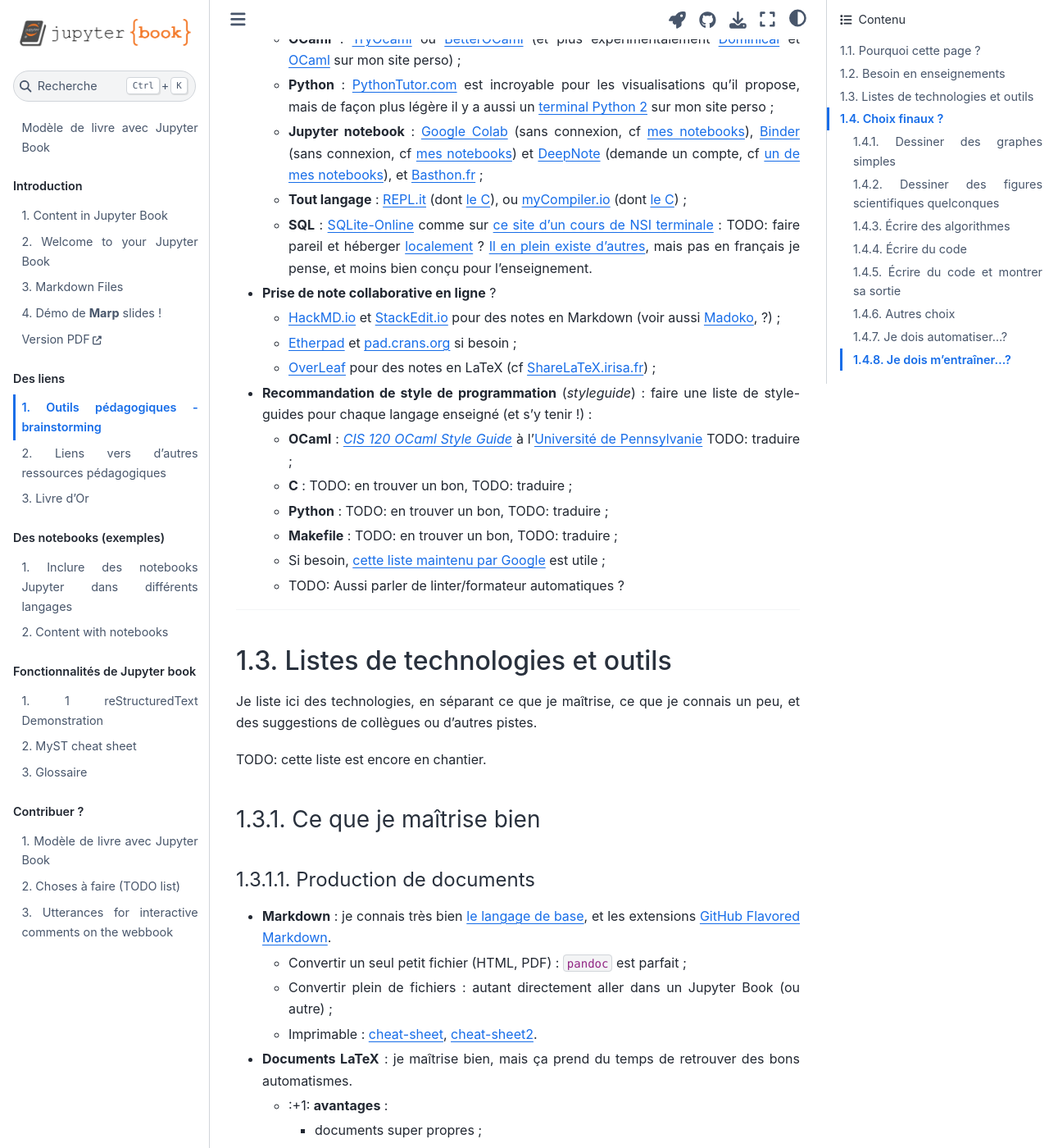
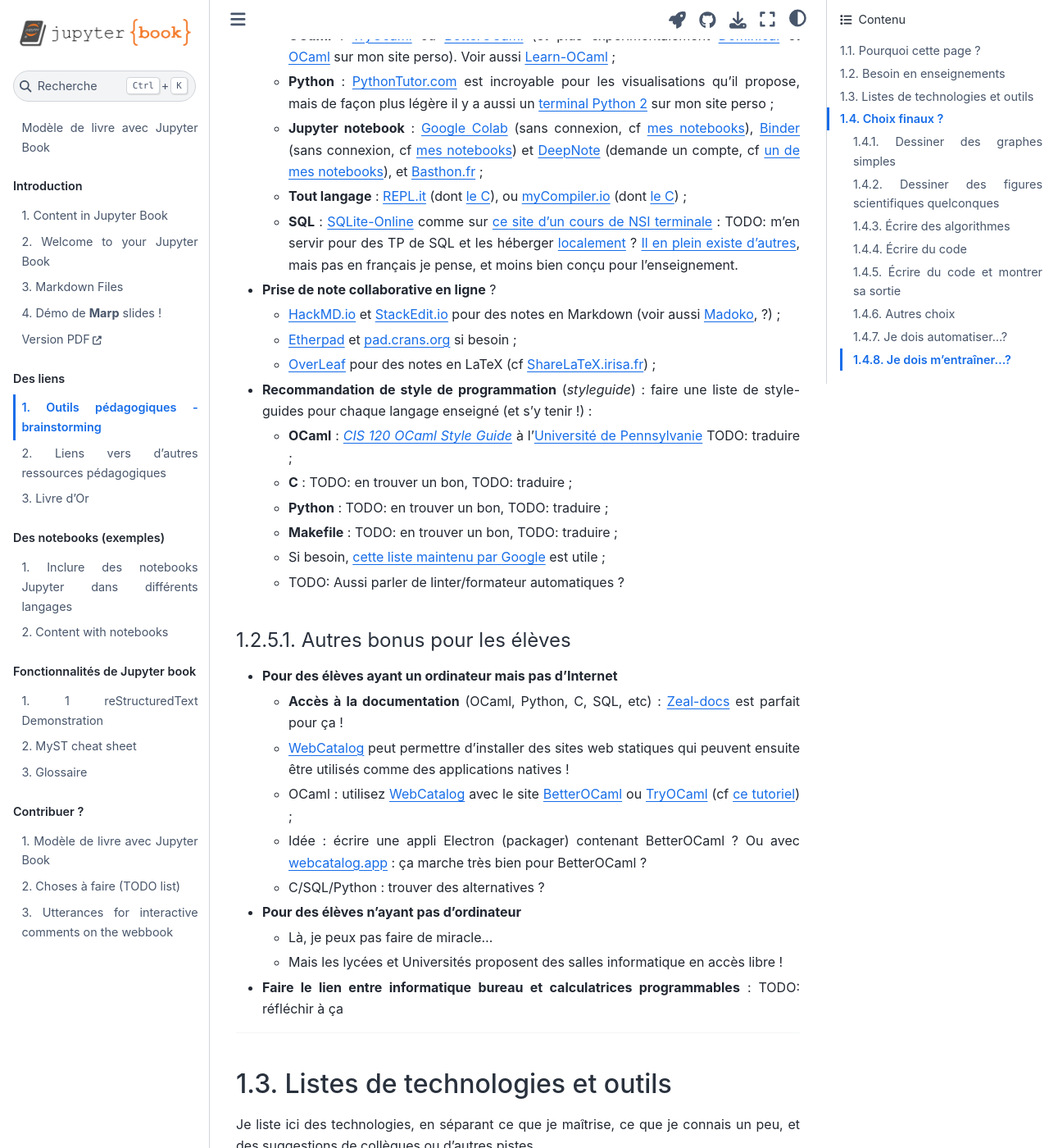
Before and after one commit to vincentxavier/Modele-de-livre-avec-Jupyter-Book, a Jupyter Book: the page built from Outils-pedagogiques.md, in a window 1280 px wide and 1400 px high, scrolled down 6297 px. Shown: the whole window at 82% size. Built offline with Jupyter Book 1.0.4 settings and Sphinx 7.4.7 and the Sphinx Book theme 1.1.4, drawn with Linux system fonts in a browser that asks for light colours; pages that are not in the unit, such as notebooks, are missing from menus; some of the changed text lies outside the part shown.

Commit message:
Liens en plus, c'est la foire aux liens...

```diff
--- a/Outils-pedagogiques.md
+++ b/Outils-pedagogiques.md
@@ -169,21 +169,20 @@
 ### Bonus pour les élèves
 
 - **Installeurs faciles pour les logiciels** ?
-  - chiant de se taper la maintenance de ces trucs là ;
+  - chiant de se taper la maintenance de ces trucs là, notamment les applis bureaux pour OCaml (Windows notamment), Python et C ?
   - mais on peut en trouver (faits par d'autres gens), et les héberger au même endroit, au cas où ils deviennent indisponibles ;
-  - notamment les applis bureaux pour OCaml (Windows notamment), Python et C ?
   - Python : [EduPython](https://edupython.tuxfamily.org/),
-  - OCaml : [pour OCaml](https://info.prepa-carnot.fr/index.php/2020/01/26/installer-ocaml-sur-sa-machine/) et liens dans ces pages là ;
+  - OCaml : [pour OCaml](https://info.prepa-carnot.fr/index.php/2020/01/26/installer-ocaml-sur-sa-machine/) et liens dans ces pages là, ou alors [OCaml-Top](https://github.com/OCamlPro/ocaml-top/releases) ;
   - C : TODO: ?
   - SQL(ite) : TODO: ?
   - notamment les applis mobiles pour OCaml, Python et C ? Cf [apk.fr.html](https://perso.crans.org/besson/apk.fr.html) sur mon site ;
 
 - **Éditeur et interprète/compilateur en ligne** ? Pour pouvoir travailler depuis un simple navigateur web, sans rien avoir à installer :
-  - **OCaml** : [TryOcaml](https://try.ocamlpro.com/) ou [BetterOCaml](https://betterocaml.ml/) (et plus expérimentalement [Dominical](https://alpha.iodide.io/notebooks/1627/) et [OCaml](https://perso.crans.org/besson/ocaml.fr.html) sur mon site perso) ;
+  - **OCaml** : [TryOcaml](https://try.ocamlpro.com/) ou [BetterOCaml](https://betterocaml.ml/) (et plus expérimentalement [Dominical](https://alpha.iodide.io/notebooks/1627/) et [OCaml](https://perso.crans.org/besson/ocaml.fr.html) sur mon site perso). Voir aussi [Learn-OCaml](https://ocaml-sf.org/learn-ocaml/) ;
   - **Python** : [PythonTutor.com](http://pythontutor.com/) est incroyable pour les visualisations qu'il propose, mais de façon plus légère il y a aussi un [terminal Python 2](https://perso.crans.org/besson/python.html) sur mon site perso ;
   - **Jupyter notebook** : [Google Colab](https://colab.research.google.com/) (sans connexion, cf [mes notebooks](https://colab.research.google.com/github/Naereen/notebooks/blob/master/)), [Binder](https://mybinder.org/) (sans connexion, cf [mes notebooks](https://mybinder.org/v2/gh/Naereen/notebooks/)) et [DeepNote](https://deepnote.com/) (demande un compte, cf [un de mes notebooks](https://deepnote.com/launch?template=python_3.6&url=https%3A%2F%2Fgithub.com%2FNaereen%2Fnotebooks%2Fblob%2Fmaster%2FPy_Pi_Day_2017.ipynb)), et [Basthon.fr](https://notebook.basthon.fr/) ;
   - **Tout langage** : [REPL.it](https://repl.it/) (dont [le C](https://repl.it/languages/c)), ou [myCompiler.io](https://www.mycompiler.io/) (dont [le C](https://www.mycompiler.io/new/c)) ;
-  - **SQL** : [SQLite-Online](https://github.com/jacques56100/NSI-SqliteOnline) comme sur [ce site d'un cours de NSI terminale](http://nsi.colbert.bzh/sql/) : TODO: faire pareil et héberger [localement](https://perso.crans.org/besson/publis/NSI-SqliteOnline/) ? [Il en plein existe d'autres](https://duckduckgo.com/?t=canonical&q=sqlite+online+editor&ia=web), mais pas en français je pense, et moins bien conçu pour l'enseignement.
+  - **SQL** : [SQLite-Online](https://github.com/jacques56100/NSI-SqliteOnline) comme sur [ce site d'un cours de NSI terminale](http://nsi.colbert.bzh/sql/) : TODO: m'en servir pour des TP de SQL et les héberger [localement](https://perso.crans.org/besson/publis/NSI-SqliteOnline/) ? [Il en plein existe d'autres](https://duckduckgo.com/?t=canonical&q=sqlite+online+editor&ia=web), mais pas en français je pense, et moins bien conçu pour l'enseignement.
 
 - **Prise de note collaborative en ligne** ?
   - [HackMD.io](https://hackmd.io/#) et [StackEdit.io](https://stackedit.io/) pour des notes en Markdown (voir aussi [Madoko](https://www.madoko.net/), ?) ;
@@ -197,6 +196,21 @@
   - **Makefile** : TODO: en trouver un bon, TODO: traduire ;
   - Si besoin, [cette liste maintenu par Google](https://google.github.io/styleguide/) est utile ;
   - TODO: Aussi parler de linter/formateur automatiques ?
+
+#### Autres bonus pour les élèves
+
+- **Pour des élèves ayant un ordinateur mais pas d'Internet**
+  - **Accès à la documentation** (OCaml, Python, C, SQL, etc) : [Zeal-docs](https://zealdocs.org/) est parfait pour ça !
+  - [WebCatalog](https://webcatalog.app/) peut permettre d'installer des sites web statiques qui peuvent ensuite être utilisés comme des applications natives !
+  - OCaml : utilisez [WebCatalog](https://webcatalog.app/) avec le site [BetterOCaml](https://betterocaml.ml/editor/) ou [TryOCaml](https://try.ocamlpro.com/) (cf [ce tutoriel](https://github.com/jbdo99/BetterOCaml/issues/6#issuecomment-780269129)) ;
+  - Idée : écrire une appli Electron (packager) contenant BetterOCaml ? Ou avec [webcatalog.app](https://webcatalog.app/) : ça marche très bien pour BetterOCaml ?
+  - C/SQL/Python : trouver des alternatives ?
+
+- **Pour des élèves n'ayant pas d'ordinateur**
+  - Là, je peux pas faire de miracle...
+  - Mais les lycées et Universités proposent des salles informatique en accès libre !
+
+- **Faire le lien entre informatique bureau et calculatrices programmables** : TODO: réfléchir à ça
 
 ----
 
```
Also changed, not shown: Glossaire.md (+22 -22 lines), Liens-autres-ressources-pedagogiques.md (+1 -1 lines), 2 other files.
